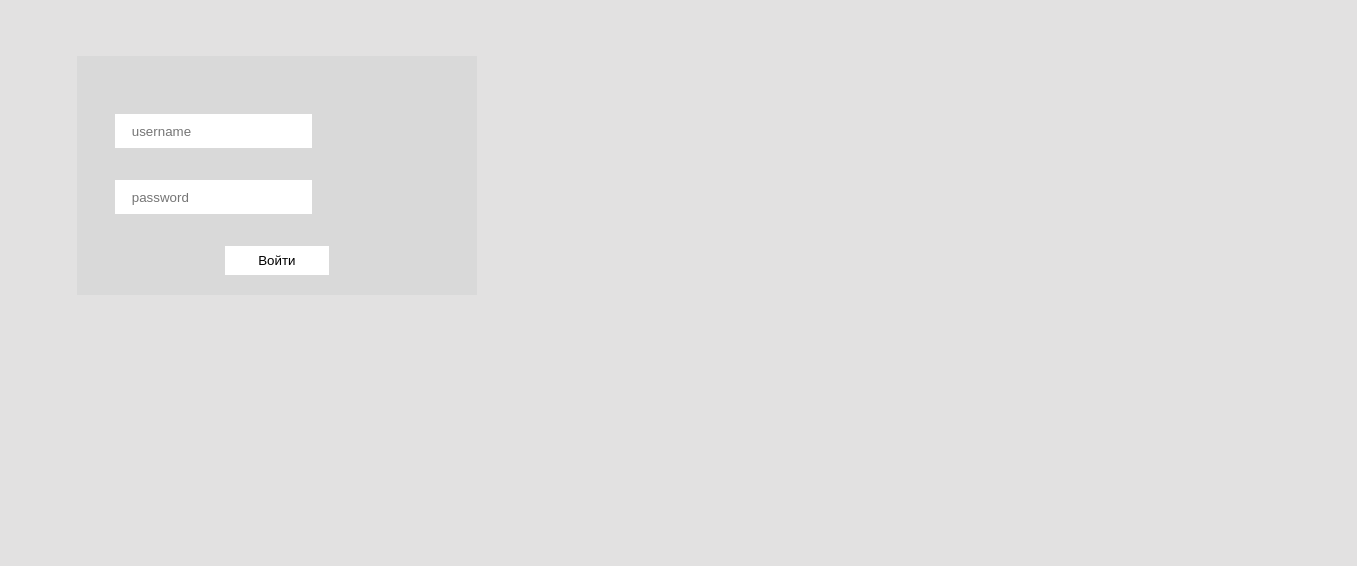
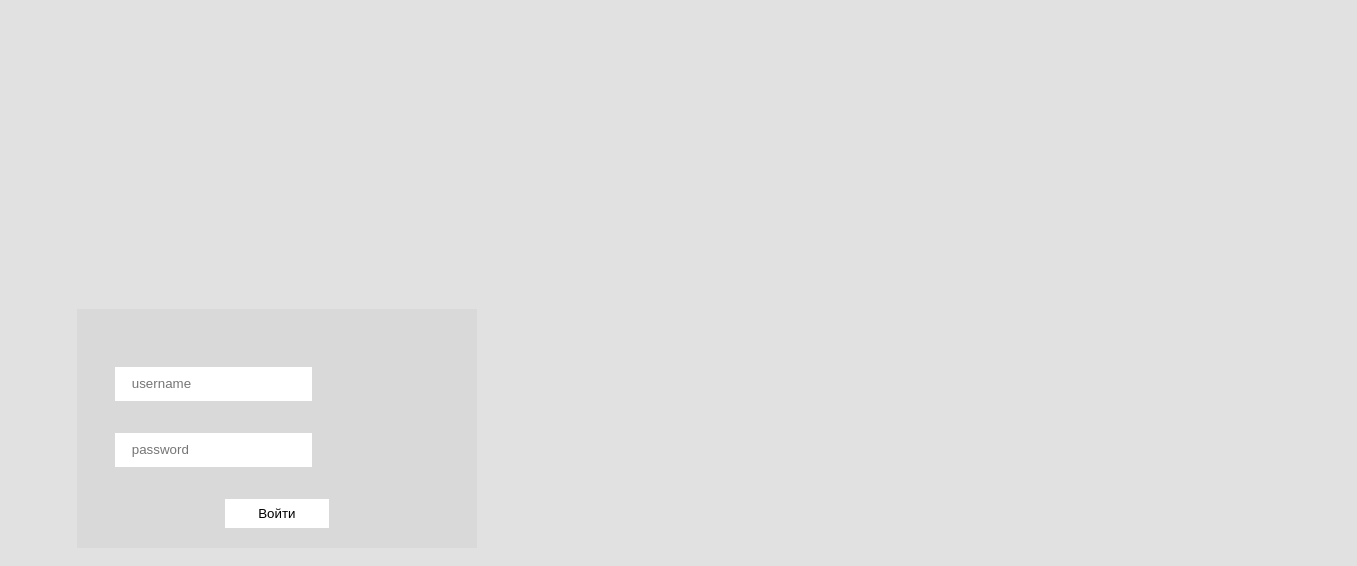
Before and after one commit to gfR616/AEtestTask, a Vue app: page /auth in a window 1280 px wide. Shown: the top 566 px of the page, 1357 px wide, since content can reach past the window. Built offline with nearby package versions, Linux system fonts and the light colour scheme.

Commit message:
еще раз чиним

```diff
--- a/src/App.vue
+++ b/src/App.vue
@@ -7,7 +7,9 @@ const route = useRoute()
 
 <template id="app">
   <navPanel v-if="!route.meta.hideNav" />
-  <router-view />
+  <div class="main-content-area">
+    <router-view />
+  </div>
 </template>
 
 <style>
@@ -20,7 +22,7 @@ const route = useRoute()
 
 html,
 body {
-  height: 100%;
+  height: 100vh;
   width: 100%;
   margin: 0;
 }
@@ -28,13 +30,19 @@ body {
 body {
   font-family: 'Inter', sans-serif;
   font-optical-sizing: auto;
-  font-style: 12px;
+  font-size: 16px;
   font-weight: 400;
   background: var(--background-color);
 }
 
 #app {
-  height: 100%;
+  height: 100vh;
+  display: flex;
+  flex-direction: column;
+}
+
+.main-content-area {
+  flex-grow: 1;
   display: flex;
   flex-direction: column;
 }
--- a/src/app/core/auth/auth.vue
+++ b/src/app/core/auth/auth.vue
@@ -23,19 +23,19 @@ const getAuth = () => {
 </template>
 
 <style scoped>
+.auth-container {
+  display: flex;
+  align-items: center;
+  height: 100%;
+  padding: 7vh 0 0 6vw;
+}
+
 .auth-form {
   /* height: 45vh; вариант с относительным размером формы предполагает изменение размеров инпутов и кнопок, это не самое удачное решение
   width: 43vw; */
   min-width: 400px;
   background-color: var(--primary-color);
   padding: 0 0 20px 0;
-}
-
-.auth-container {
-  display: flex;
-  align-items: center;
-  width: 100%;
-  padding: 7vh 0 0 6vw;
 }
 
 .inputs-group {
--- a/src/app/shared/nav-panel.vue
+++ b/src/app/shared/nav-panel.vue
@@ -1,4 +1,4 @@
-<script setup>
+<script lang="ts" setup>
 import { useRouter } from 'vue-router'
 const router = useRouter()
 
@@ -23,7 +23,7 @@ const handleLogout = () => {
 <style>
 .nav-panel {
   width: auto;
-  height: 10vh;
+  height: 8vh;
   display: flex;
   align-items: center;
   justify-content: space-between;
```
